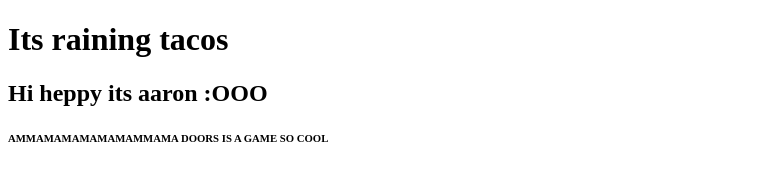
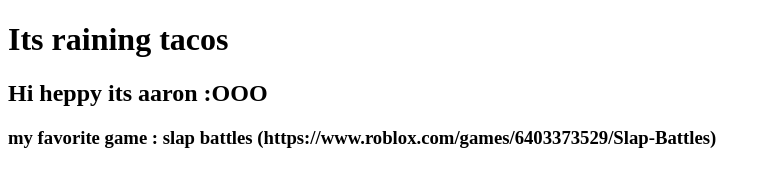
Before and after one commit to soteb40212/Y, a plain HTML site: page index.html in a window 1280 px wide. Shown: the whole page, without its empty margins (0-771 px from the left). Drawn offline with Linux system fonts and the light colour scheme.

Commit message:
Add files via upload

```diff
--- a/index.html
+++ b/index.html
@@ -4,11 +4,11 @@
     <meta charset="UTF-8">
     <meta http-equiv="X-UA-Compatible" content="IE=edge">
     <meta name="viewport" content="width=device-width, initial-scale=1.0">
-    <title>The owner of the website is ...</title>
+    <title>The owner of the website is Aaron</title>
 </head>
 <body>
     <h1>Its raining tacos</h1>
     <h2>Hi heppy its aaron :OOO</h2>
-    <h6>AMMAMAMAMAMAMAMMAMA DOORS IS A GAME SO COOL</h6>
+    <h3>my favorite game : slap battles (https://www.roblox.com/games/6403373529/Slap-Battles)</h6>
 </body>
 </html>
```
